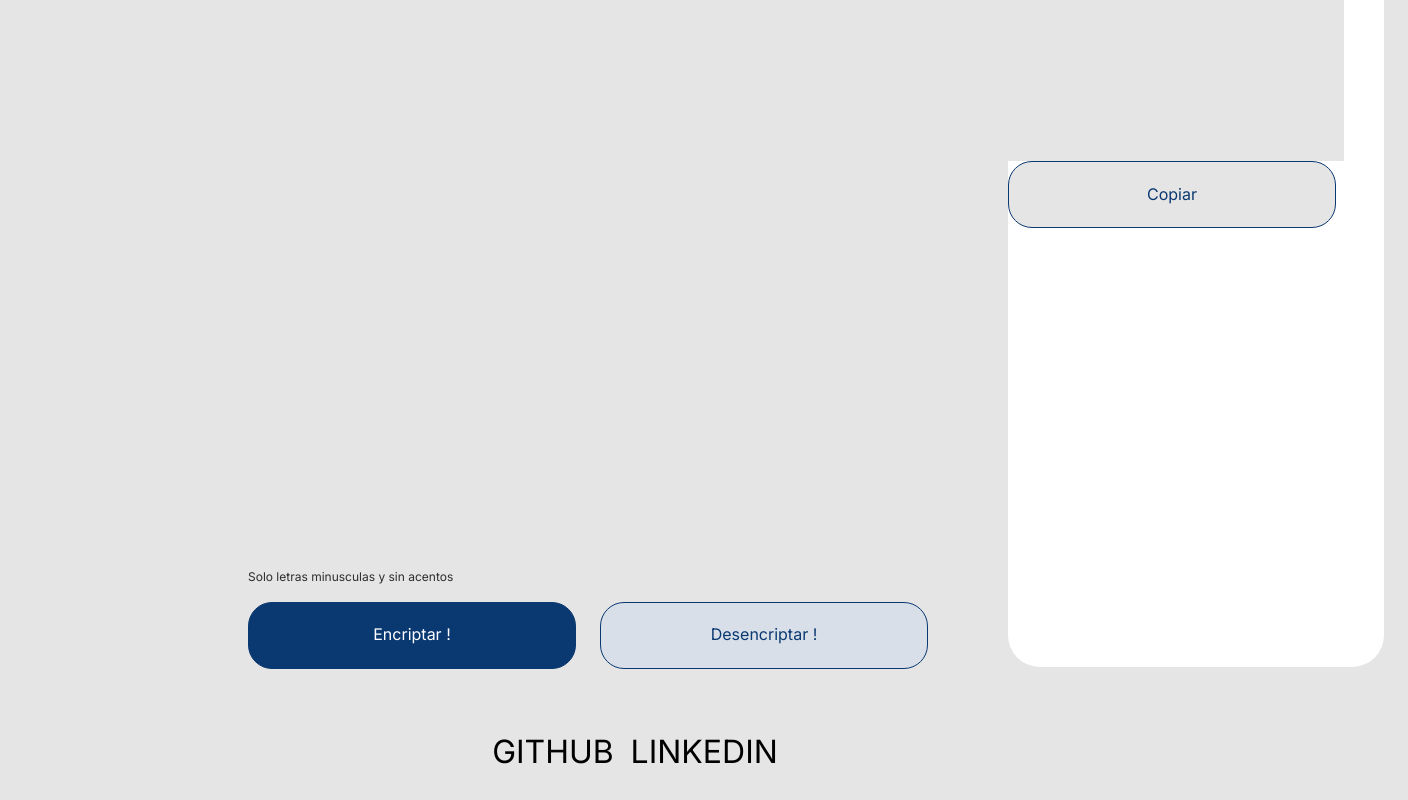
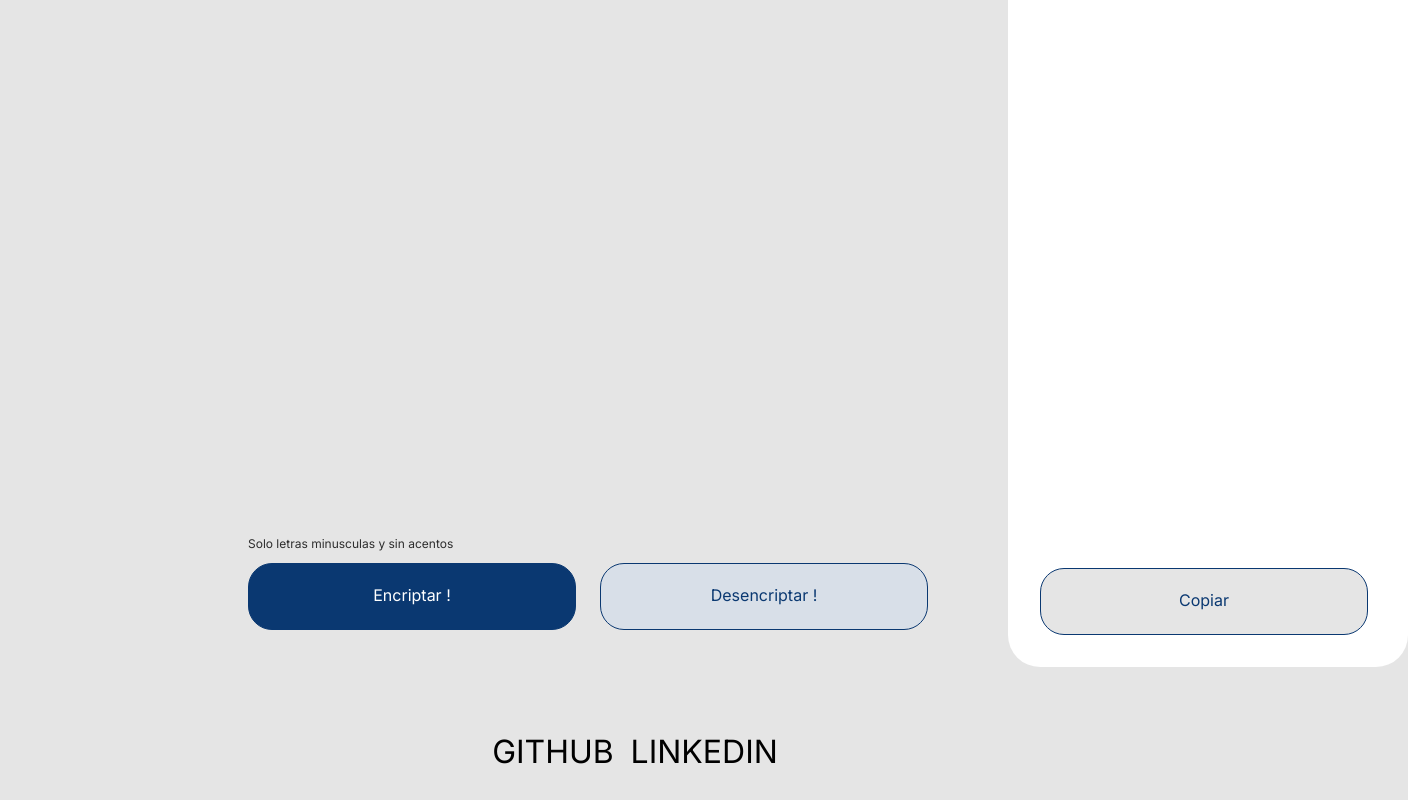
Before and after one commit to BrandonLii/Proyecto-Alura-GR7-BRANDON-LESCANO, a plain HTML site: page Index.html in a window 1280 px wide. Shown: the part 406-1206 px from the top of the page, 1408 px wide, since content can reach past the window. Drawn offline with Linux system fonts and the light colour scheme.

Commit message:
Coreccion de cuadro de salida y agrego div cuadro de botones

```diff
--- a/Index.html
+++ b/Index.html
@@ -20,18 +20,20 @@
 
             <input type="text" id="ingreso-de-texto" placeholder= "Ingrese el texto aqui"> </input>
 
-
+            <div class="cuadro-botones">
 
                 <h6> Solo letras minusculas y sin acentos</h6>
 
 
-            <div class="interaccion">
+                <div class="interaccion">
 
-                <button class="boton_encriptar" onclick="encriptar_palabra()">Encriptar !</button>
+                    <button class="boton_encriptar" onclick="encriptar_palabra()">Encriptar !</button>
 
-                <button class="boton_desencriptar" onclick="desencriptar_palabra()"> Desencriptar !</button>
+                    <button class="boton_desencriptar" onclick="desencriptar_palabra()"> Desencriptar !</button>
 
-            </div>
+                </div>
+
+        </div>
 
 
         </div>
--- a/styles/style.css
+++ b/styles/style.css
@@ -41,7 +41,6 @@ body {
   text-align: left;
   display: flex;
   margin-top: 168px;
-  margin-bottom: 635px;
   margin-left: 240px;
   border-color: transparent;
   width: auto;
@@ -49,14 +48,14 @@ body {
 
 h6{
   display: flex;
+  margin-top: 0px;
   margin-bottom: 16px;
   margin-left: 240px;
   font-family: "Inter";
   text-align: left;
   opacity: 80%;
   font-size: 12px;
-  font-weight: 400;
-  line-height: 18px;
+
 
 }
 
@@ -64,6 +63,11 @@ h6{
   display: flex;
  width: 680px;
  margin-left: 240px;
+}
+.cuadro-botones{
+  display: flex;
+  flex-direction: column;
+  margin-top: 635px;
 }
 
 
@@ -97,15 +101,11 @@ button {
 #cuadro-de-salida{
 
   display: flex;
-  width: 400px;
-  height: 944px;
   flex-wrap: wrap;
   margin: 40px 40px 40px 80px;
   background-color: #FFFFFF;
   width: 400px;
   height: 944px;
-  top: 40px;
-  left: 1000px;
   gap: 0px;
   border-radius: 32px;
   opacity: 0px;
@@ -113,11 +113,10 @@ button {
 
 
 }
+
 .margen-de-salida{
   display: flex;
-
-  margin-top: -1041px;
-  margin-right: 40px;
+  margin: 32px 32px 32px 32px;
 }
 
 
@@ -126,6 +125,9 @@ button {
   box-sizing: border-box;
   width: 336px;
   background-color: transparent;
+  width: 336px;
+  height: 781px;
+  background-color: #FFFFFF;
 
 }
 .boton_copiar{
@@ -136,6 +138,7 @@ button {
   font-size: 16px;
   border: 1px solid #0a3871;
   color: #0a3871;
+  margin: 0px 32px 32px 32px
 }
 
 .redes-sociales {
```
